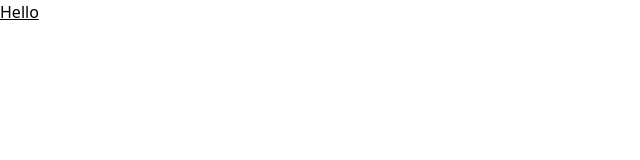
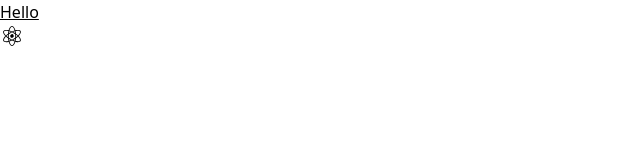
Before and after one commit to imlishayang/react-weather-app, a JavaScript app: page / in a window 1280 px wide. Shown: the top 160 px of the page, without its empty margins (0-640 px from the left). Built offline with nearby package versions, Linux system fonts and the light colour scheme; the HTML template or start-up script is replaced by a standard one.

Commit message:
Installed Unicons

```diff
--- a/package.json
+++ b/package.json
@@ -3,6 +3,7 @@
   "version": "0.1.0",
   "private": true,
   "dependencies": {
+    "@iconscout/react-unicons": "^1.1.6",
     "@testing-library/jest-dom": "^5.16.5",
     "@testing-library/react": "^13.3.0",
     "@testing-library/user-event": "^13.5.0",
--- a/src/App.js
+++ b/src/App.js
@@ -1,10 +1,12 @@
 
 import './App.css';
+import UilReact from '@iconscout/react-unicons/icons/uil-react';
 
 function App() {
   return (
     <div className="App">
 <h1 className='flex align-middle underline'>Hello</h1>
+    <UilReact/>
     </div>
   );
 }
```
Also changed, not shown: 1 other file (tests, documents, lock files or other folders).
